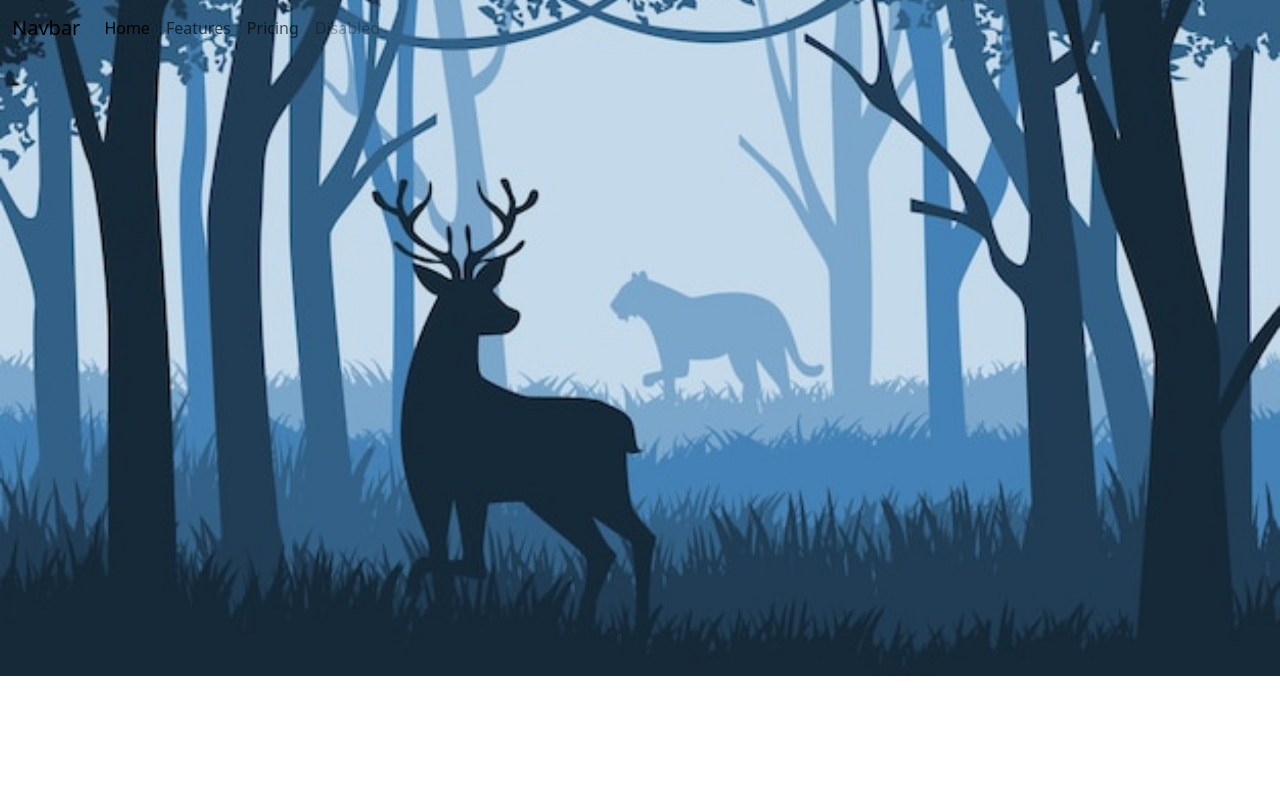
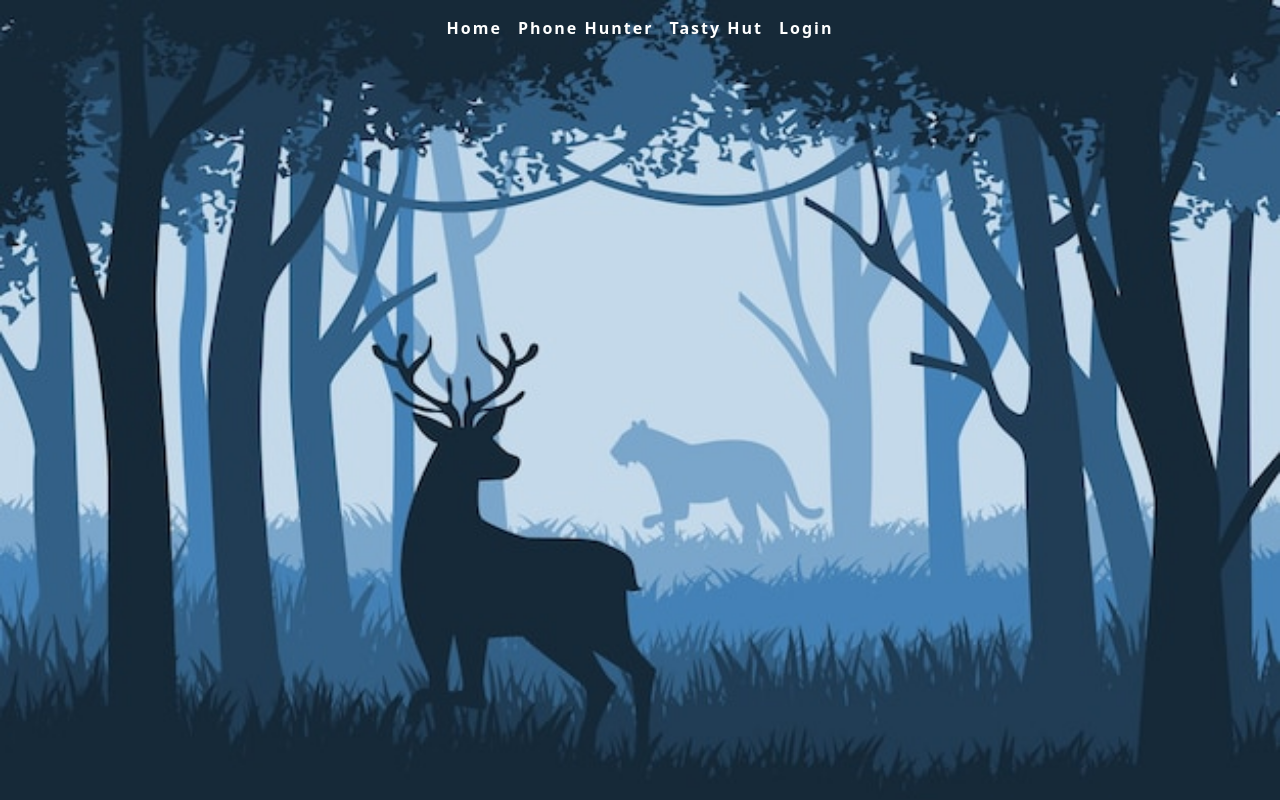
Before and after one commit to atiqurrahman-it/RegistrationValidation-And-FoodItem-, a plain HTML site: page registrationValidation/registration.html in a window 1280 px wide. Drawn offline with Linux system fonts and the light colour scheme.

Commit message:
registartion navbar

```diff
--- a/registrationValidation/registration.html
+++ b/registrationValidation/registration.html
@@ -19,7 +19,6 @@
   <body>
     <nav class="navbar navbar-expand-lg">
       <div class="container-fluid">
-        <a class="navbar-brand" href="#">Navbar</a>
         <button
           class="navbar-toggler"
           type="button"
@@ -31,19 +30,38 @@
         >
           <span class="navbar-toggler-icon"></span>
         </button>
-        <div class="collapse navbar-collapse" id="navbarNav">
+        <div
+          class="collapse navbar-collapse justify-content-center"
+          id="navbarNav"
+        >
           <ul class="navbar-nav">
             <li class="nav-item">
-              <a class="nav-link active" aria-current="page" href="#">Home</a>
+              <a
+                class="nav-link active"
+                onclick="window.location.replace('registration.html')"
+                aria-current="page"
+                href="#"
+                >Home</a
+              >
             </li>
             <li class="nav-item">
-              <a class="nav-link" href="#">Features</a>
+              <a
+                class="nav-link"
+                onclick="window.location.replace('../phoneHunter/phone.html')"
+                href="#"
+                >Phone Hunter</a
+              >
             </li>
             <li class="nav-item">
-              <a class="nav-link" href="#">Pricing</a>
+              <a
+                class="nav-link"
+                onclick="window.location.replace('../index.html')"
+                href="#"
+                >Tasty Hut
+              </a>
             </li>
             <li class="nav-item">
-              <a class="nav-link disabled">Disabled</a>
+              <a class="nav-link" href="#">Login</a>
             </li>
           </ul>
         </div>
--- a/registrationValidation/registrationStyle.css
+++ b/registrationValidation/registrationStyle.css
@@ -1,8 +1,24 @@
 body {
   background: url("../img/background_regisnter.jpg");
   max-width: 100%;
-  background-position: center;
+  background-position: center center;
   background-repeat: no-repeat;
-  background-size: cover;
-  min-height: 500px;
+  background-size: 100% 100%; /* img responsive*/
+  height: 800px;
 }
+
+#navbarNav a {
+  font-size: 16px;
+  font-weight: 700;
+  font-weight: 800px !important;
+  letter-spacing: 2px;
+  text-transform: capitalize;
+  color: white;
+}
+
+.navbar-toggler {
+  border: 1px solid white;
+}
+.navbar-toggler-icon {
+  background-color: white;
+}
```
Also changed, not shown: index.html (+8 -8 lines), phoneHunter/phone.html (+1 -0 lines).
